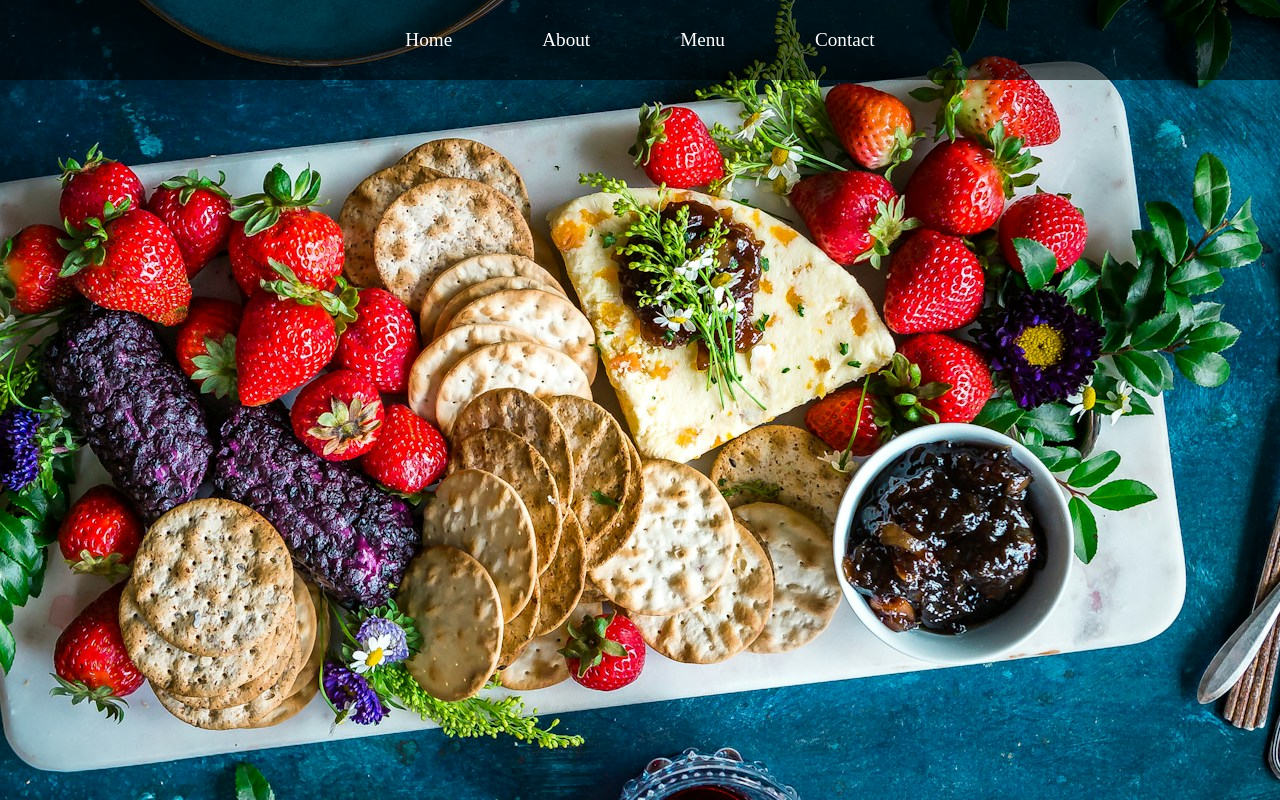
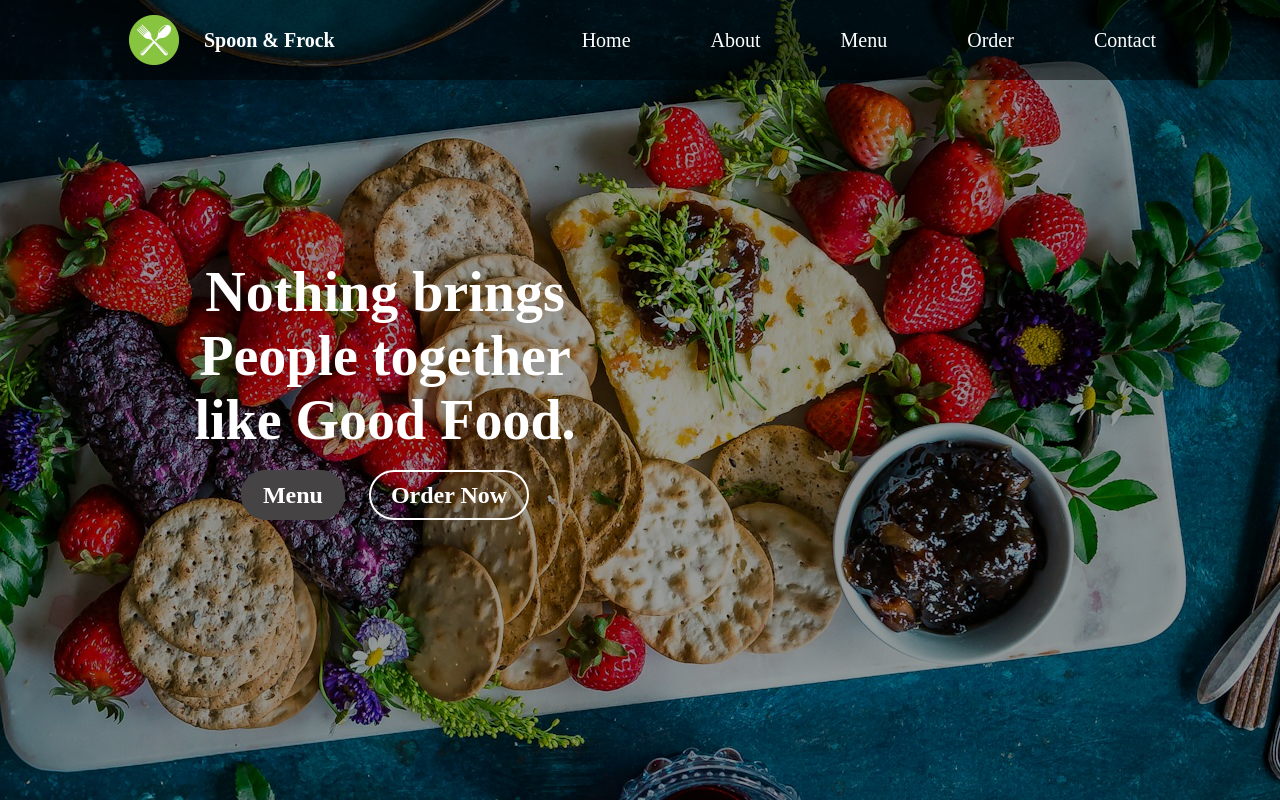
Before and after one commit to VikramGond/Food-restro, a plain HTML site: page index.html in a window 1280 px wide. Drawn offline with Linux system fonts and the light colour scheme.

Commit message:
home section is done

```diff
--- a/css/style.css
+++ b/css/style.css
@@ -4,23 +4,44 @@
     box-sizing: border-box;
 }
 
+html {
+    scroll-behavior: smooth;
+    text-rendering: optimizeLegibility;
+    color: #fff;
+}
+
 header {
     width: 100%;
     height: 100vh;
-    background: url("../assests/images/head.jpg");
+    background-image: linear-gradient(rgba(0, 0, 0, 0.4), rgba(0, 0, 0, 0.4)), url("../assests/images/head.jpg");
     background-position: center;
     background-repeat: no-repeat;
     background-position: center;
 }
 
+#logo  {
+    width: 250px;
+    display: flex;
+    align-items: center;
+}
+
+#logo img {
+    width: 100px;
+}
+
+#logo h4 {
+    display: inline-block;
+    color: white;
+}
+
 nav {
     width: 100%;
     height: 80px;
-    background: rgba(0, 0, 0, 0.6);
+    background: rgba(0, 0, 0, 0.5);
     display: flex;
-    justify-content: center;
+    justify-content: space-around;
     align-items: center;
-    font-size: 1.2em;
+    font-size: 1.25em;
 }
 
 nav ul {
@@ -28,14 +49,66 @@ nav ul {
     display: flex;
     justify-content: center;
     align-items: center;
-    gap: 50px;
+    gap: 40px;
 }
 
 nav ul li {
     margin: 0 20px;
+    transition: translate 0.2s ease-in-out;
 }
 
 nav ul li a {
   color: white;
   text-decoration: none;
 }
+
+nav li:hover ,
+nav li:active {
+    transform: translateY(-3px);
+}
+
+nav li:hover a,
+nav li:active a {
+    color: rgb(191, 187, 187);
+}
+
+#quote {
+    text-align: center;;
+    padding: 40px;
+    width: 550px;
+    height: 200px;
+    color: rgb(255, 255, 255);
+    font-weight: 600;
+    transform: translate(20%,70%);
+}
+
+#quote h1 {
+    font-size: 3.5em;
+    margin-bottom: 30px;
+}
+
+#quote a {
+    text-decoration: none;
+    color: white;
+    padding: 10px 20px;
+    font-size: 1.5em;
+    border-radius: 25px;
+    transition: all 0.3s ease-in-out;
+    margin: 0 10px;
+}
+
+#me {
+    background-color: rgb(69, 67, 67);
+    border: 2px solid rgb(69, 67, 67);
+}
+
+#odr {
+    border: 2px solid white;
+}
+
+#quote a:hover {
+    background-color: rgb(149, 142, 142);
+    color: black;
+    transform: translateY(-3px);
+    border: none;
+}
--- a/index.html
+++ b/index.html
@@ -1,21 +1,42 @@
 <!DOCTYPE html>
 <html lang="en">
+
 <head>
   <meta charset="UTF-8">
   <meta name="viewport" content="width=device-width, initial-scale=1.0">
   <title>Food-Restro</title>
   <link rel="stylesheet" href="css/style.css">
 </head>
+
 <body>
   <header>
-    <div id="logo"></div>
+
     <nav>
+
+      <div id="logo"><img src="assests/images/logo.png" alt="logo">
+        <h4>Spoon & Frock</h4>
+      </div>
+
       <ul>
         <li><a href="#home">Home</a></li>
         <li><a href="#about">About</a></li>
         <li><a href="#menu">Menu</a></li>
+        <li><a href="#order">Order</a></li>
         <li><a href="#contact">Contact</a></li>
       </ul>
+
+    </nav>
+
+    <div id="quote">
+
+      <h1>Nothing brings People together like <span>Good Food</span>.</h1>
+      <a href="#menu" id="me">Menu</a>
+      <a href="#order" id="odr">Order Now</a>
+    </div>
+
+
+
   </header>
 </body>
+
 </html>
```
Also changed, not shown: assests/images/logo.png (added), 1 other file.
